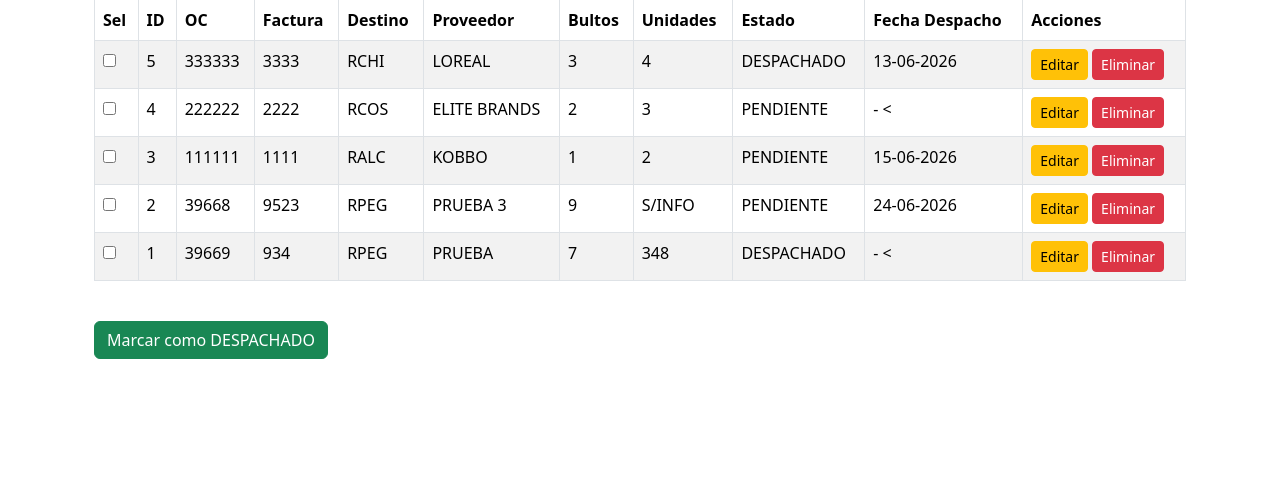
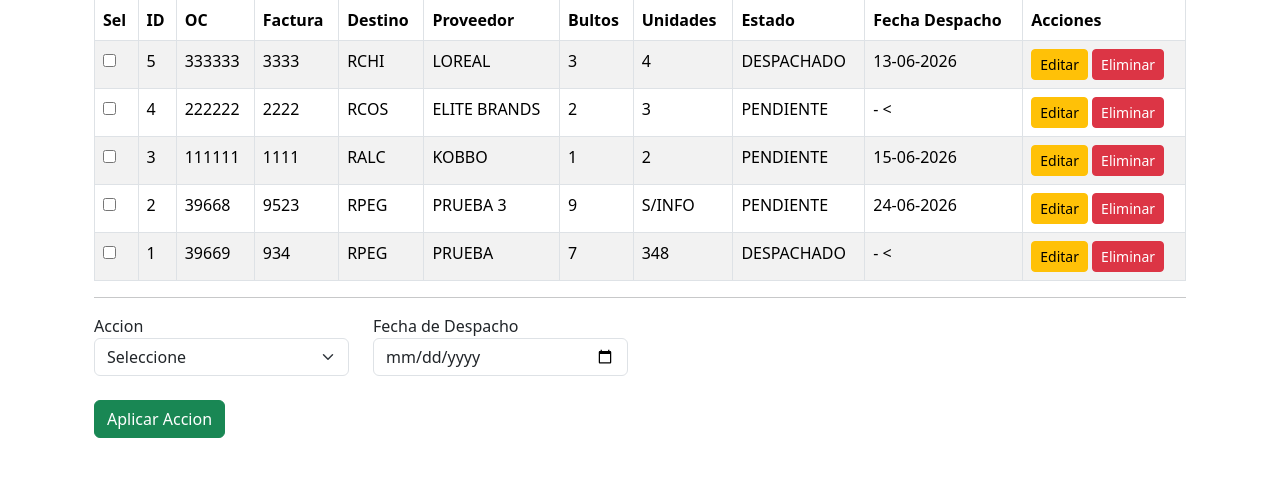
Before and after one commit to MaverickMills/NACIONAL, a Flask app: page /registros in a window 1280 px wide. Shown: the part 259-736 px from the top of the page. Run offline with Flask 3, Linux system fonts and the light colour scheme; data comes from the database, SQL or seed files in the repository; both versions use the stored data as it was after the commit.

Commit message:
Modulo 7.4 acciones masivas con estado y fecha de despacho

```diff
--- a/app.py
+++ b/app.py
@@ -205,13 +205,33 @@ def eliminar(id):
 @app.route("/actualizar_estado", methods=["POST"])
 def actualizar_estado():
     ids = request.form.getlist("ids")
+    nuevo_estado = request.form["nuevo_estado"]
+    fecha_despacho = request.form.get("fecha_despacho")
+
     actualizados = 0
+
+    if nuevo_estado == "DESPACHADO":
+        if not fecha_despacho:
+            return """
+            Debe indicar una fecha de despacho
+            <br><br>
+            <a href="/registros">Volver</a>
+            """
+        fecha = datetime.strptime(fecha_despacho, "%Y-%m-%d")
+
     for id_registro in ids:
         registro = Consolidado.query.get(int(id_registro))
 
-        if registro:
-            registro.estado = "DESPACHADO"
-            actualizados += 1
+        if not registro:
+            continue
+        if nuevo_estado == "DESPACHADO":
+            registro.estado = "PENDIENTE"
+            registro.fecha_despacho = fecha
+        else:
+            registro.estado = "PENDIENTE"
+            registro.fecha_despacho = None
+
+        actualizados += 1
     db.session.commit()
     return f"""
         <h2>Actualizacion completada</h2>
--- a/templates/registros.html
+++ b/templates/registros.html
@@ -64,9 +64,9 @@
                 <td>
                     {% if registro.fecha_despacho %}
                         {{ registro.fecha_despacho.strftime('%d-%m-%Y') }}
-                    {% else%}
+                    {% else %}
                         -
-                    <{% endif%}
+                    <{% endif %}
                 </td>
                 <td>
                     <a href="/editar/{{ registro.id }}" class="btn btn-warning btn-sm">Editar</a>
@@ -77,8 +77,31 @@
             {% endfor %}
         </tbody>
     </table>
+    <hr>
+    <div class="row">
+        <div class="col-md-3">
+            <laberl>Accion</laberl>
+            <select
+                name="nuevo_estado"
+                class="form-select"
+                required
+            >
+                <option value="">Seleccione</option>"
+                <option value="DESPACHADO">DESPACHADO</option>
+                <option value="PENDIENTE">PENDIENTE</option>
+            </select>
+        </div>
+        <div class="col-md-3">
+            <label>Fecha de Despacho</label>
+            <input
+                type="date"
+                name="fecha_despacho"
+                class="form-control"
+            >
+        </div>
+    </div>
     <br>
-    <button type="submit" class="btn btn-success">Marcar como DESPACHADO</button>
+    <button type="submit" class="btn btn-success">Aplicar Accion</button>
     </form>
 </div>
 {% endblock %}
```
Also changed, not shown: instance/sistema.db.
